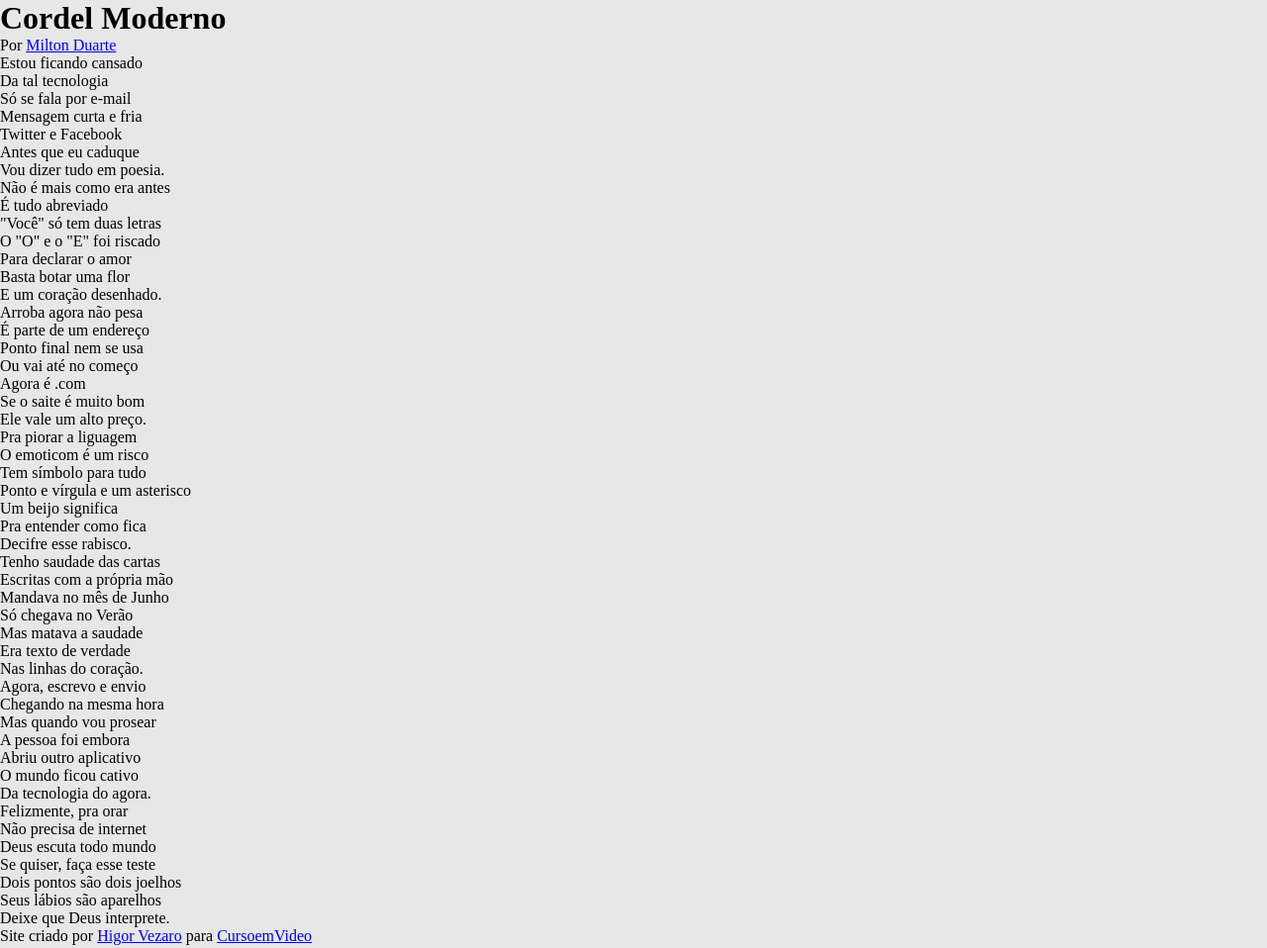
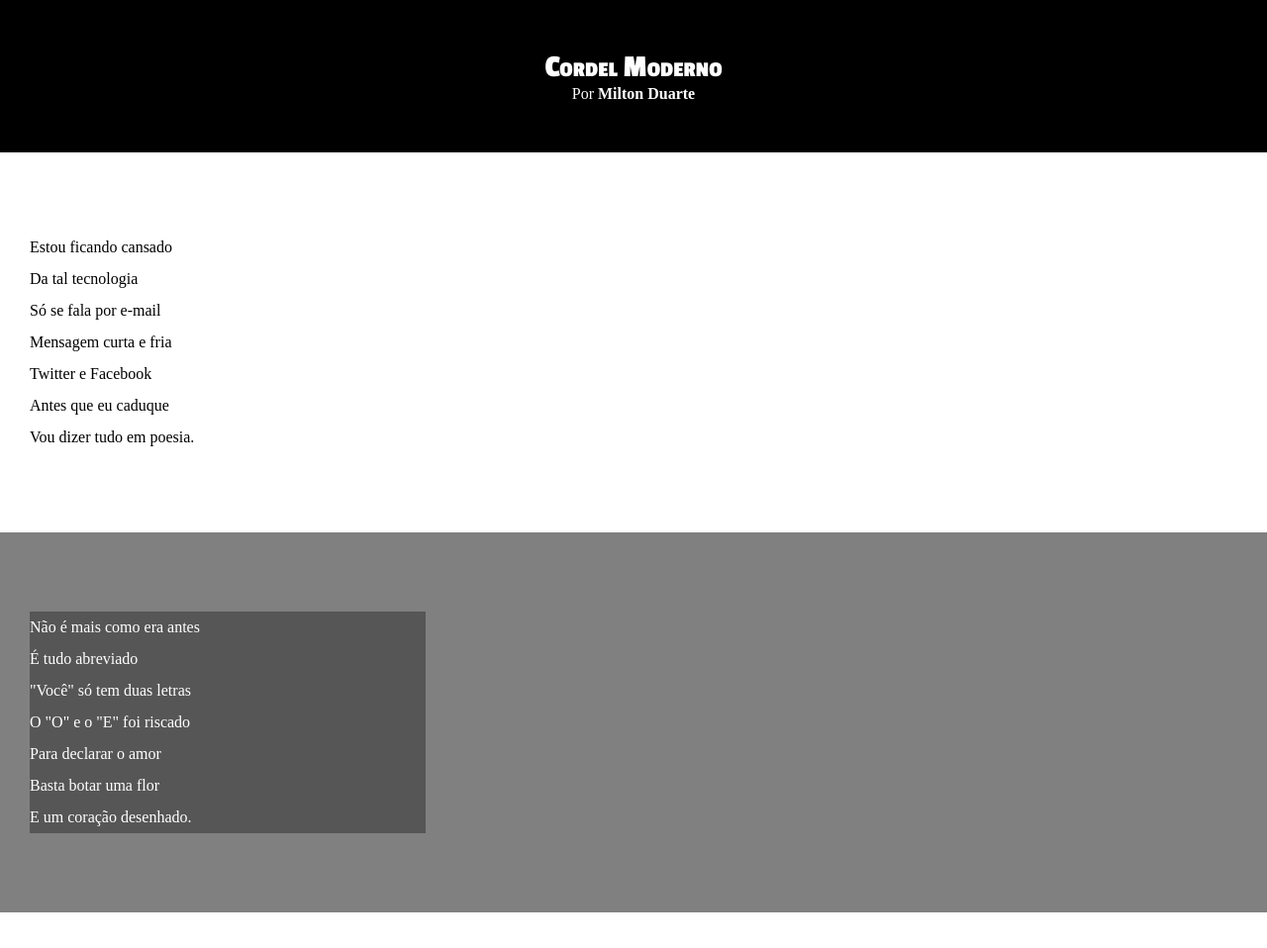
Before and after one commit to HigorVezaro/html-css, a plain HTML site: page desafios/d012/index.html in a window 1280 px wide. Shown: the top 958 px of the page at 99% size. Drawn offline with Linux system fonts and the light colour scheme.

Commit message:
atualizações

```diff
--- a/desafios/d012/estilo/style.css
+++ b/desafios/d012/estilo/style.css
@@ -5,8 +5,8 @@
 @import url('https://fonts.googleapis.com/css2?family=Passion+One:wght@400;700;900&display=swap');
 
 
-/* font-family: 'Passion One', cursive; */
-/* font-family: 'Sriracha', cursive; */
+/* font-family: 'Passion One', cursive; fonte do título */
+/* font-family: 'Sriracha', cursive;  fonte do corpo */
 
 * {
     margin: 0px;
@@ -17,3 +17,61 @@ html, body {
     min-height: 100vh;
     background-color: rgb(231, 231, 231);
 }
+
+header {
+
+    text-align: center;
+    color: white;
+    background-color: black;
+}
+
+header > h1 {
+    font-family: 'Passion One', cursive;
+    padding-top: 50px;
+    font-variant: small-caps;
+}
+header > p {
+    padding-bottom: 50px;
+}
+
+header a, footer a {
+    color: white;
+    text-decoration: none;
+    font-weight: bolder;
+}
+header a:hover, footer a:hover {
+    text-decoration: underline;
+}
+
+section {
+    padding-top: 10vh;
+    padding-bottom: 10vh;
+    line-height: 2em;
+    padding-left: 30px;
+
+}
+
+section.normal {
+    color: rgb(0, 0, 0);
+    background-color: rgb(255, 255, 255);
+
+}
+
+section.imagem {
+    background-color: gray;
+    color: white;
+
+}
+
+section.imagem > p {
+    width: 400px;
+    background-color: rgba(0, 0, 0, 0.329);
+}
+
+
+footer {
+    color: white;
+    text-align: center;
+    background-color: black;
+    padding: 5px;
+}
```
